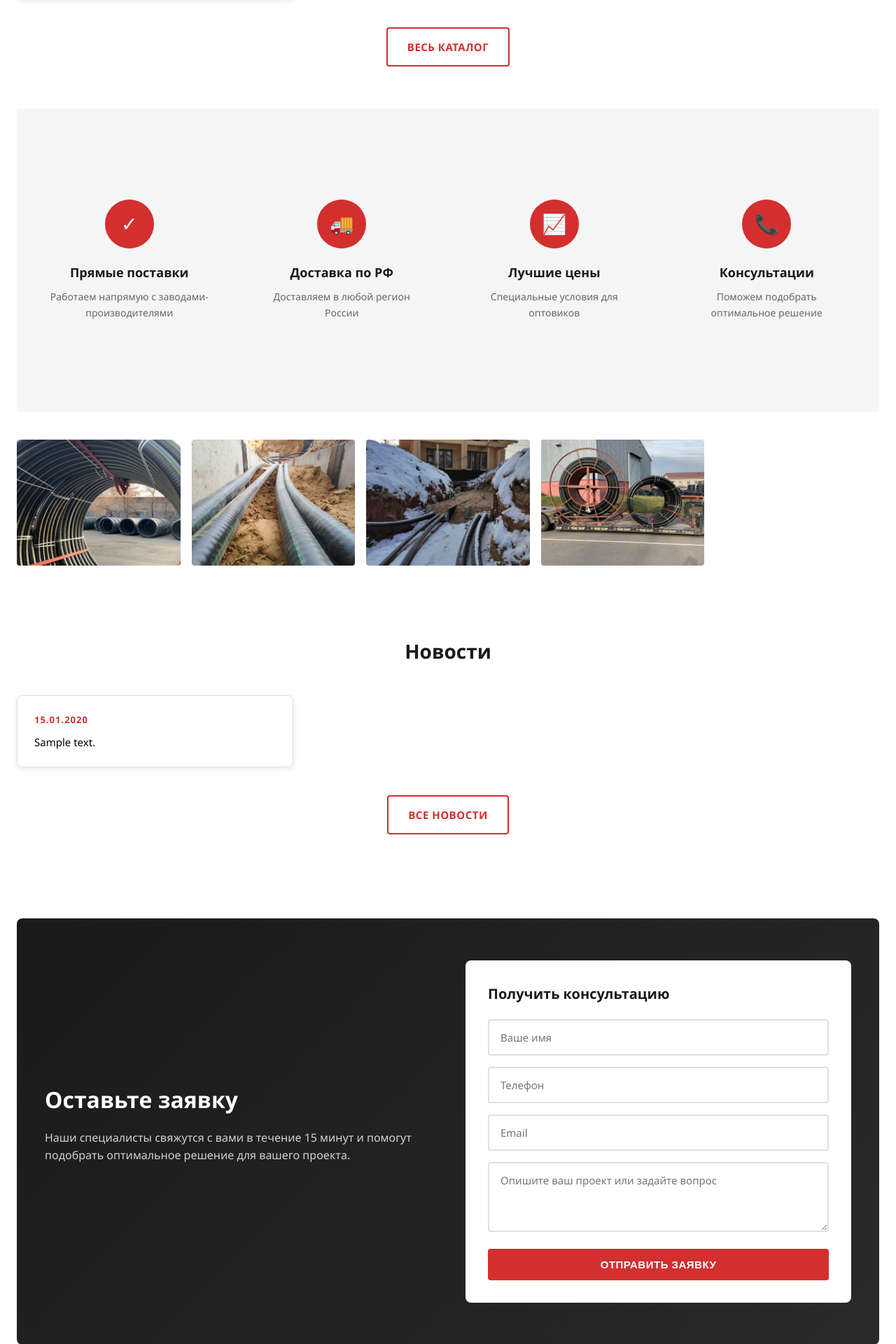
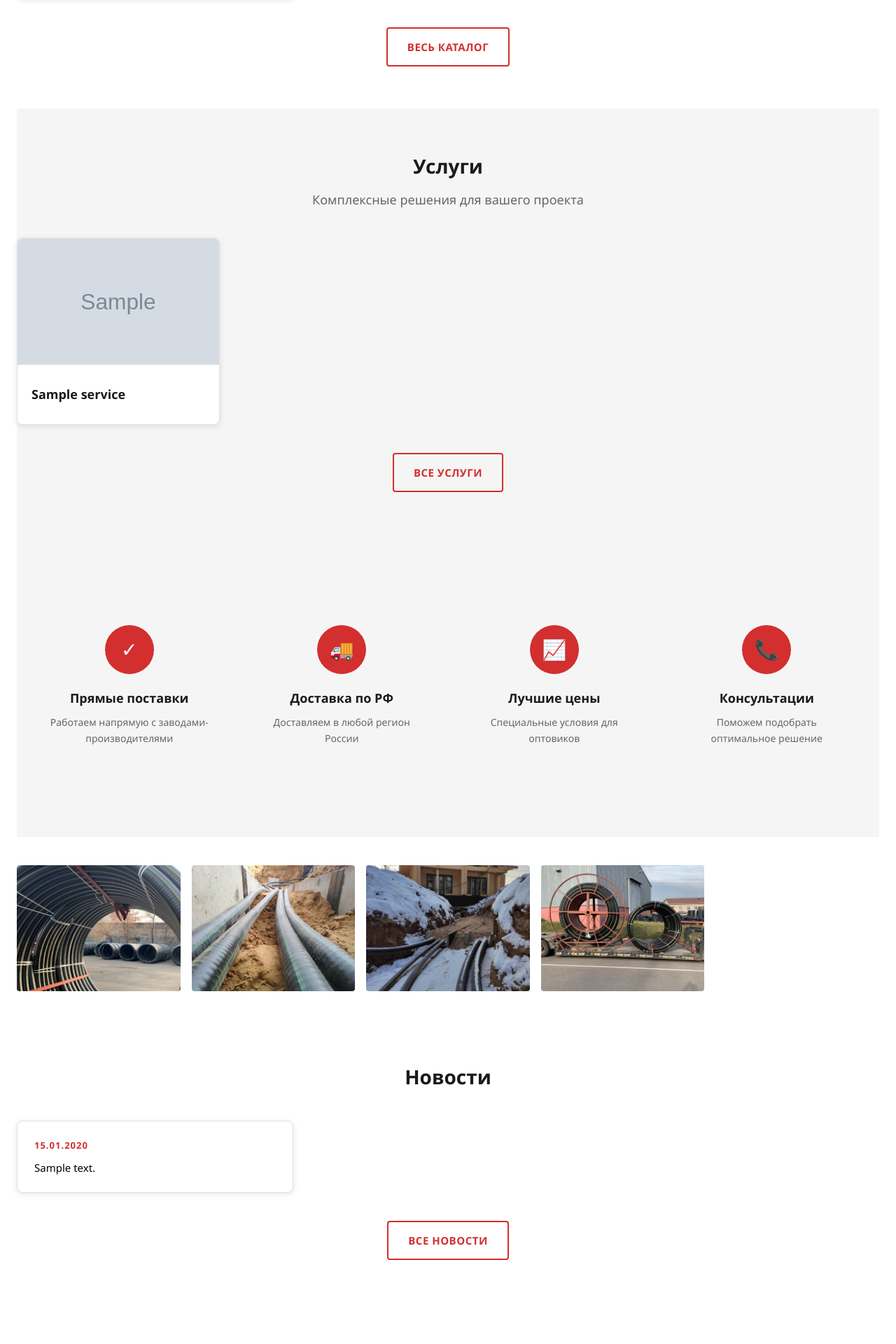
Before and after one commit to android156/GTT2026, a Flask app: page / in a window 1280 px wide. Shown: the part 1173-3093 px from the top of the page at 70% size. Run offline with Flask 3, Linux system fonts and the light colour scheme; tables that the repository leaves empty hold one stand-in row (values such as "Sample post"); grey boxes marked "Sample" are stand-in pictures.

Commit message:
Add services section and update call to action block with background image
Added a new 'services' section to the homepage, increased the number of displayed news items to 6, and updated the CTA section with a background image and styling. Also added CSRF token to the admin section form.

Replit-Commit-Author: Agent
Replit-Commit-Session-Id: af29bfee-a78e-48ae-98e9-ea0bf268acfe
Replit-Commit-Checkpoint-Type: intermediate_checkpoint
Replit-Commit-Event-Id: d3b77c18-f974-450b-a07b-ec25643a546c
Replit-Commit-Screenshot-Url: https://storage.googleapis.com/screenshot-production-us-central1/0eb04fca-7d1f-42bb-afb3-eff8a68c4d6e/af29bfee-a78e-48ae-98e9-ea0bf268acfe/h34cCeE
Replit-Helium-Checkpoint-Created: true

```diff
--- a/blueprints/public.py
+++ b/blueprints/public.py
@@ -84,8 +84,9 @@ def inject_menu():
 
 @public_bp.route('/')
 def index():
-    news = News.query.filter_by(is_published=True).order_by(News.date.desc()).limit(5).all()
+    news = News.query.filter_by(is_published=True).order_by(News.date.desc()).limit(6).all()
     categories = Category.query.filter_by(is_active=True).order_by(Category.sort_order).all()
+    services = Service.query.filter_by(is_active=True).order_by(Service.sort_order).limit(4).all()
     section = SiteSection.query.filter_by(section_key='index').first()
 
     seo = {
@@ -97,6 +98,7 @@ def index():
     return render_template('public/index.html',
                          news=news,
                          categories=categories,
+                         services=services,
                          section=section,
                          seo=seo,
                          canonical=get_canonical_url('/'),
--- a/static/css/main.css
+++ b/static/css/main.css
@@ -29,8 +29,8 @@ img { max-width: 100%; height: auto; }
 .page-hero::before { display: none; }
 .page-hero h1 { font-size: 42px; }
 .hero-content { position: relative; z-index: 2; max-width: 700px; }
-.hero h1 { color: white; font-size: 48px; font-weight: 700; line-height: 1.2; margin-bottom: 20px; text-transform: uppercase; }
-.hero h1 span { color: var(--primary-color); }
+.hero-main-title { color: white; font-size: 48px; font-weight: 700; line-height: 1.2; margin-bottom: 20px; text-transform: uppercase; }
+.visually-hidden { position: absolute; width: 1px; height: 1px; padding: 0; margin: -1px; overflow: hidden; clip: rect(0, 0, 0, 0); white-space: nowrap; border: 0; }
 .hero-desc { color: rgba(255,255,255,0.9); font-size: 20px; line-height: 1.6; margin-bottom: 32px; }
 .hero-actions { display: flex; gap: 16px; flex-wrap: wrap; }
 .hero-stats { display: flex; gap: 40px; margin-top: 50px; padding-top: 30px; border-top: 1px solid rgba(255,255,255,0.15); }
@@ -130,7 +130,17 @@ h3 { font-family: var(--font-heading); font-size: 20px; font-weight: 600; margin
 .lead-form textarea { width: 100%; min-height: 100px; resize: vertical; margin-bottom: 16px; }
 .lead-form button { width: 100%; }
 
-.cta-section { background: linear-gradient(135deg, var(--bg-dark) 0%, #2a2a2a 100%); padding: 60px 40px; border-radius: var(--radius-lg); color: white; display: grid; grid-template-columns: 1fr 1fr; gap: 50px; align-items: center; margin: 60px 0; }
+.cta-section { position: relative; padding: 60px 40px; border-radius: var(--radius-lg); color: white; display: grid; grid-template-columns: 1fr 1fr; gap: 50px; align-items: center; margin: 60px 0; background: linear-gradient(135deg, rgba(30,30,30,0.9) 0%, rgba(42,42,42,0.85) 100%), url('/static/images/cta-bg.jpg') center/cover no-repeat; background-color: var(--bg-dark); }
+
+.services-section { background: var(--bg-light); }
+.services-grid { display: grid; grid-template-columns: repeat(auto-fill, minmax(280px, 1fr)); gap: 24px; }
+.service-card { display: block; background: white; border-radius: var(--radius-lg); box-shadow: var(--shadow); overflow: hidden; transition: all 0.3s; border: 1px solid var(--border-color); }
+.service-card:hover { transform: translateY(-5px); box-shadow: var(--shadow-md); }
+.service-img { width: 100%; height: 180px; object-fit: cover; }
+.service-img.placeholder { background: linear-gradient(135deg, #f5f5f5 0%, #e0e0e0 100%); }
+.service-body { padding: 20px; }
+.service-body h3 { font-size: 18px; margin-bottom: 8px; color: var(--text-color); }
+.service-body p { font-size: 14px; color: var(--text-light); line-height: 1.5; }
 .cta-content h2 { color: white; font-size: 32px; margin-bottom: 16px; }
 .cta-content p { color: rgba(255,255,255,0.8); font-size: 16px; margin-bottom: 24px; }
 .cta-form { background: white; padding: 32px; border-radius: var(--radius-lg); }
@@ -256,7 +266,7 @@ h3 { font-family: var(--font-heading); font-size: 20px; font-weight: 600; margin
     .nav-list { justify-content: center; }
     h1 { font-size: 28px; }
     .hero { min-height: 400px; padding: 40px 0; }
-    .hero h1 { font-size: 32px; }
+    .hero-main-title { font-size: 32px; }
     .hero-desc { font-size: 16px; }
     .hero-stats { flex-wrap: wrap; gap: 20px; }
 
--- a/templates/admin/section_form.html
+++ b/templates/admin/section_form.html
@@ -7,6 +7,7 @@
 {% block content %}
 <div class="card">
     <form method="POST" enctype="multipart/form-data">
+        <input type="hidden" name="csrf_token" value="{{ csrf_token() }}">
         <h3>Основные настройки</h3>
 
         <div class="form-group">
--- a/templates/base.html
+++ b/templates/base.html
@@ -55,6 +55,7 @@
     </header>
 
     <main class="main">
+        {% block seo_h1 %}{% endblock %}
         {% block hero %}{% endblock %}
         <div class="container">
             {% with messages = get_flashed_messages(with_categories=true) %}
--- a/templates/public/index.html
+++ b/templates/public/index.html
@@ -1,10 +1,14 @@
 {% extends 'base.html' %}
+
+{% block seo_h1 %}
+<h1 class="visually-hidden">{{ seo.h1 }}</h1>
+{% endblock %}
 
 {% block hero %}
 <section class="hero"{% if section and section.hero_image %} style="background-image: url('{{ section.hero_image }}');"{% endif %}>
     <div class="container">
         <div class="hero-content">
-            <h1>{{ section.hero_title if section and section.hero_title else 'ГЛАВНЫЙ ПО ГИБКИМ ТРУБАМ' }}</h1>
+            <div class="hero-main-title">{{ section.hero_title if section and section.hero_title else 'ГЛАВНЫЙ ПО ГИБКИМ ТРУБАМ' }}</div>
             <p class="hero-desc">{{ section.hero_subtitle if section and section.hero_subtitle else 'Поставки предизолированных гибких труб для отопления, ГВС и ХВС.' }}</p>
             <div class="hero-actions">
                 <a href="/catalog/" class="btn btn-primary">Каталог продукции</a>
@@ -58,6 +62,35 @@
     </div>
     {% endif %}
 </section>
+
+{% if services %}
+<section class="section services-section">
+    <div class="section-header">
+        <h2>Услуги</h2>
+        <p>Комплексные решения для вашего проекта</p>
+    </div>
+    <div class="services-grid">
+        {% for service in services %}
+        <a href="/services/{{ service.slug }}/" class="service-card">
+            {% if service.image_path %}
+            <img src="{{ service.image_path }}" alt="{{ service.title }}" class="service-img">
+            {% else %}
+            <div class="service-img placeholder"></div>
+            {% endif %}
+            <div class="service-body">
+                <h3>{{ service.title }}</h3>
+                {% if service.short_description %}
+                <p>{{ service.short_description[:100] }}{% if service.short_description|length > 100 %}...{% endif %}</p>
+                {% endif %}
+            </div>
+        </a>
+        {% endfor %}
+    </div>
+    <div class="section-more">
+        <a href="/services/" class="btn btn-outline">Все услуги</a>
+    </div>
+</section>
+{% endif %}
 
 <section class="features-section section-dark">
     <div class="container">
```
Also changed, not shown: attached_assets/generated_images/call_center_operator_woman.png (added), static/images/cta-bg.jpg (added).
